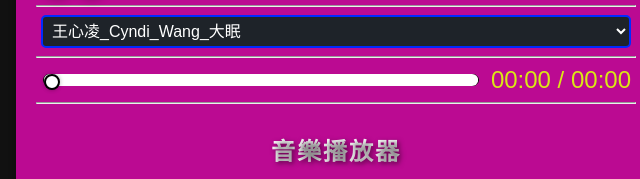
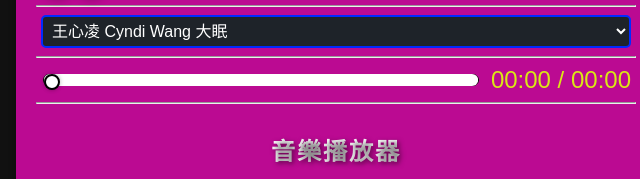
Before and after one commit to ReSetArrow/ReSetArrow.github.io, a plain HTML site: page index.html in a window 1280 px wide. Shown: the part 302-481 px from the top of the page, 304-944 px from the left. Drawn offline with Linux system fonts and the light colour scheme.

Commit message:
Update index.html

```diff
--- a/index.html
+++ b/index.html
@@ -11,8 +11,8 @@
 
 <body>
 
-    <audio src="song/王心凌_Cyndi_Wang_大眠.mp3" id="audio" onended="musicStatus()"
-        title="王心凌_Cyndi_Wang_大眠"></audio>
+    <audio src="song/王心凌 Cyndi Wang  大眠.mp3" id="audio" onended="musicStatus()"
+        title="王心凌 Cyndi Wang  大眠"></audio>
     <div id="controlPanel">
         <div id="children0">
             <span onclick="playMusic()" id="btnPlay" class="span1">4</span>
@@ -41,13 +41,14 @@
 
         <div id="children3">
             <select name="" id="select" onchange="changeMusic(0)">
-                <option value="song/王心凌_Cyndi_Wang_大眠.mp3">王心凌_Cyndi_Wang_大眠</option>
-                <option value="song/伍佰_China_Blue_愛妳越來越多.mp3">伍佰_China_Blue_愛妳越來越多</option>
-                <option value="song/伍佰_China_Blue_虧欠.mp3">伍佰_China_Blue_虧欠</option>
-                <option value="song/告五人_Accusefive你要不要吃哈密瓜.mp3">告五人_Accusefive你要不要吃哈密瓜</option>
-                <option value="song/莫文蔚_Karen_Mok_伍佰_Wu_Bai堅強的理由_Reason_To_Be_Strong.mp3">莫文蔚_Karen_Mok_伍佰_Wu_Bai堅強的理由_Reason_To_Be_Strong</option>
-                <option value="song/楊乃文_Naiwen_Yang一個人_One.mp3">楊乃文_Naiwen_Yang一個人_One</option>
-                <option value="song/楊乃文_Naiwen_Yang星星堆滿天_Stars.mp3">楊乃文_Naiwen_Yang星星堆滿天_Stars</option>
+                <option value="song/王心凌 Cyndi Wang  大眠.mp3">王心凌 Cyndi Wang 大眠</option>
+                <option value="song/伍佰 & China Blue 愛妳越來越多.mp3">伍佰 & China Blue 愛妳越來越多</option>
+                <option value="song/伍佰&China Blue 虧欠.mp3">伍佰&China Blue 虧欠</option>
+                <option value="song/告五人 Accusefive你要不要吃哈密瓜.mp3">告五人 Accusefive你要不要吃哈密瓜</option>
+                <option value="song/莫文蔚 Karen Mok & 伍佰 Wu Bai堅強的理由 Reason To Be Strong.mp3">莫文蔚 Karen Mok & 伍佰 Wu
+                    Bai堅強的理由 Reason To Be Strong</option>
+                <option value="song/楊乃文 Naiwen Yang一個人 One.mp3">楊乃文 Naiwen Yang一個人 One</option>
+                <option value="song/楊乃文 Naiwen Yang星星堆滿天 Stars.mp3">楊乃文 Naiwen Yang星星堆滿天 Stars</option>
             </select>
         </div>
 
```
